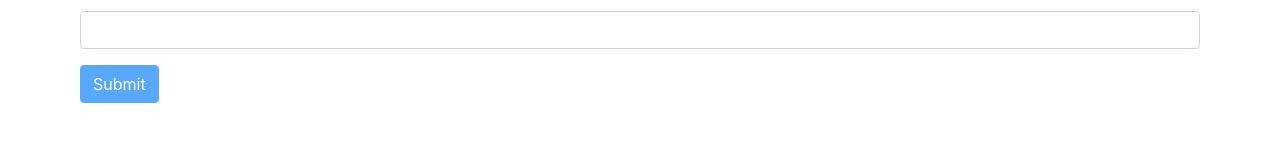
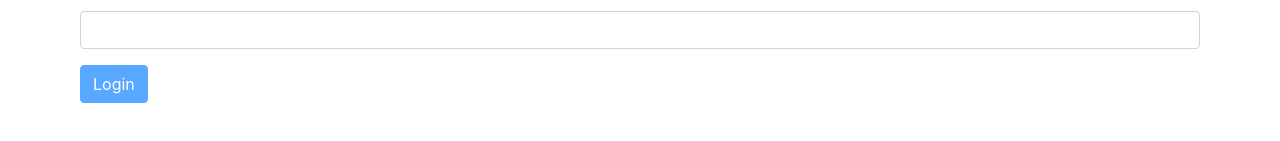
Before and after one commit to Jonas-Wessner/learn-react-vidly, a React (Create React App) app: page /login in a window 1280 px wide. Shown: the part 267-408 px from the top of the page. Built offline with nearby package versions, Linux system fonts and the light colour scheme.

Commit message:
fix: add correct buttonLabel in loginForm

```diff
--- a/src/components/loginForm.jsx
+++ b/src/components/loginForm.jsx
@@ -10,6 +10,7 @@ class LoginForm extends Form {
   };
 
   title = "Login Form";
+  buttonLabel = "Login";
 
   schema = {
     username: new Validator().notEmpty().setLabel("Username"),
```
